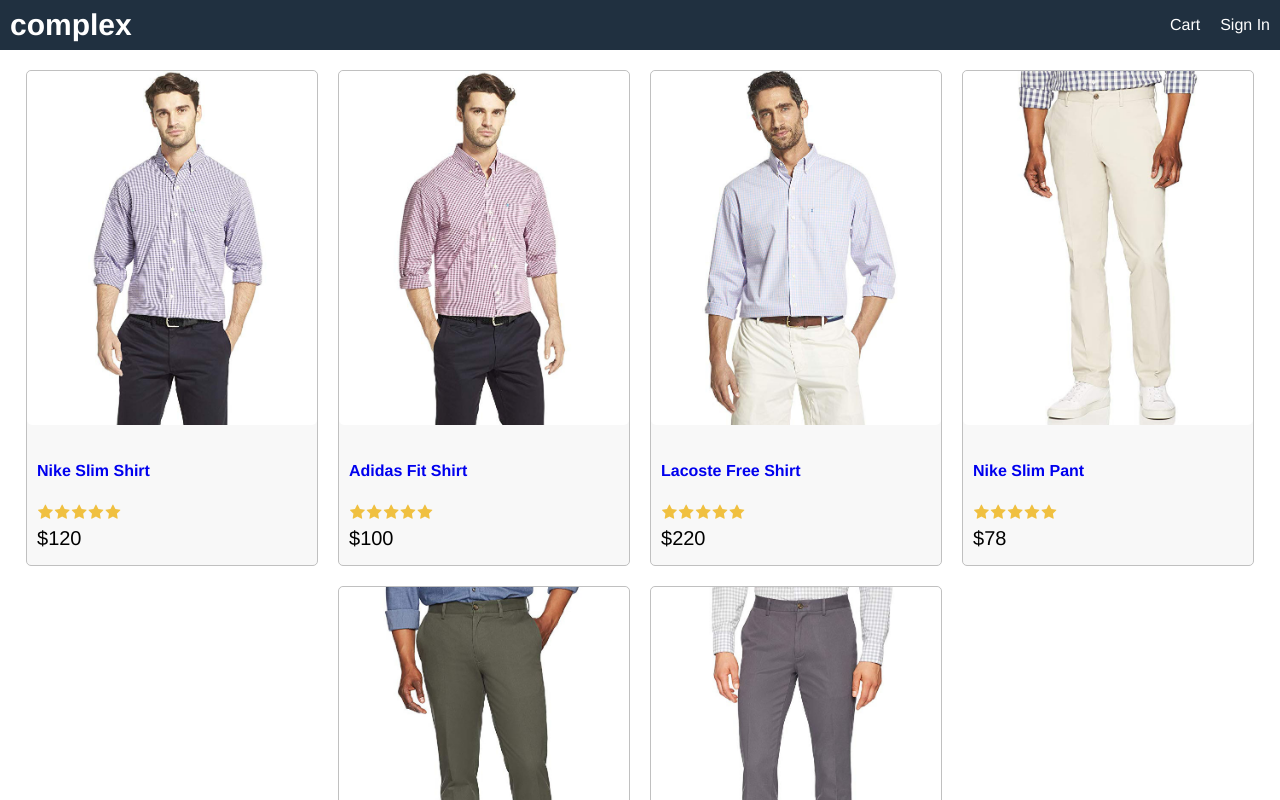
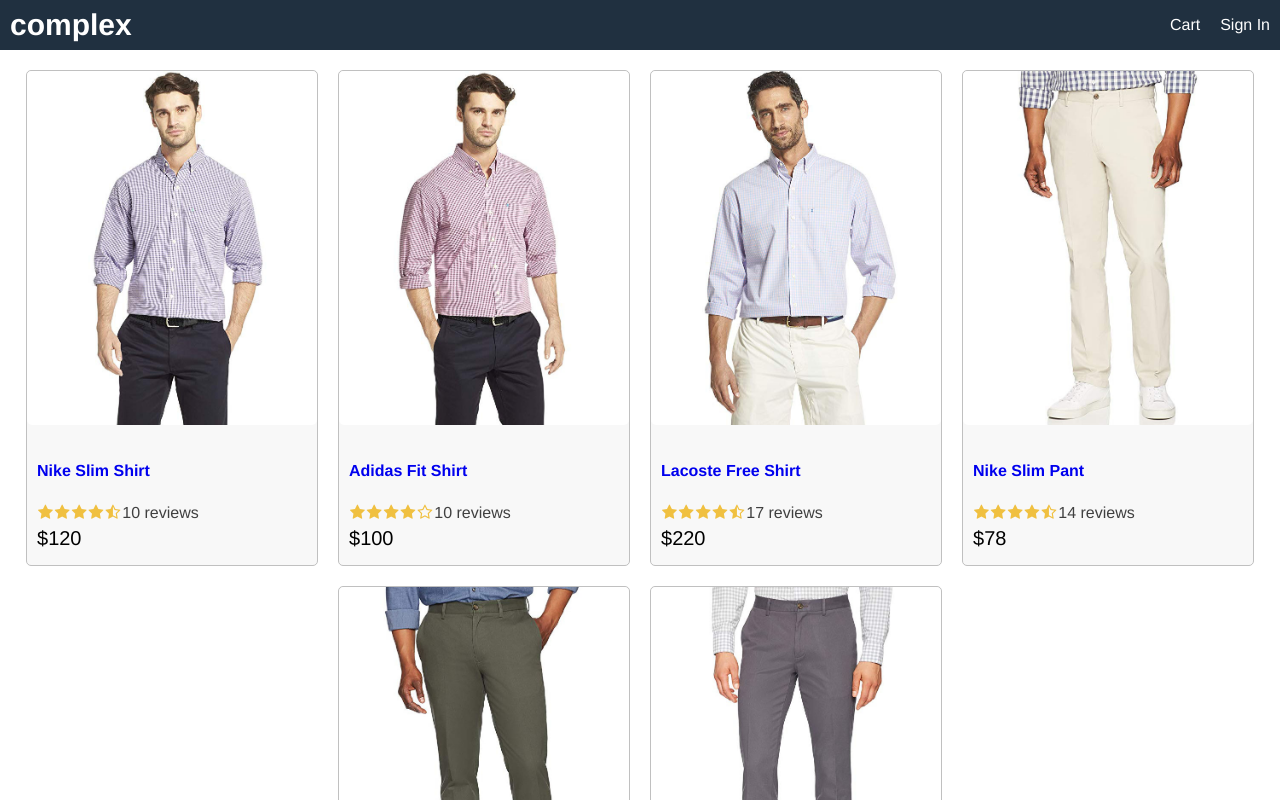
Before and after one commit to NirajanMahara/complex, a React (Create React App) app in the folder frontend/: page / in a window 1280 px wide. Shown: the top 800 px of the page. Built offline with nearby package versions, Linux system fonts and the light colour scheme.

Commit message:
build: create Rating and Product component

```diff
--- a/frontend/src/App.js
+++ b/frontend/src/App.js
@@ -1,4 +1,5 @@
 import React from 'react';
+import Product from './components/Product';
 import data from './data';
 
 function App() {
@@ -19,38 +20,7 @@
         <div>
           <div className='row center'>
             {data.products.map((product) => (
-              <div key={product._id} className='card'>
-                <a href={`/product/${product._id}`}>
-                  <img
-                    className='medium'
-                    src={product.image}
-                    alt={product.name}
-                  />
-                </a>
-                <div className='card-body'>
-                  <a href={`/product/${product._id}`}>
-                    <h2>{product.name}</h2>
-                  </a>
-                  <div className='rating'>
-                    <span>
-                      <i className='fa fa-star'></i>
-                    </span>
-                    <span>
-                      <i className='fa fa-star'></i>
-                    </span>
-                    <span>
-                      <i className='fa fa-star'></i>
-                    </span>
-                    <span>
-                      <i className='fa fa-star'></i>
-                    </span>
-                    <span>
-                      <i className='fa fa-star'></i>
-                    </span>
-                  </div>
-                  <div className='price'>${product.price}</div>
-                </div>
-              </div>
+              <Product key={product._id} product={product}></Product>
             ))}
           </div>
         </div>
--- /dev/null
+++ b/frontend/src/components/Product.js
@@ -0,0 +1,24 @@
+import React from 'react';
+import Rating from './Rating';
+
+export default function Product(props) {
+  const { product } = props;
+
+  return (
+    <div key={product._id} className='card'>
+      <a href={`/product/${product._id}`}>
+        <img className='medium' src={product.image} alt={product.name} />
+      </a>
+      <div className='card-body'>
+        <a href={`/product/${product._id}`}>
+          <h2>{product.name}</h2>
+        </a>
+        <Rating
+          rating={product.rating}
+          numReviews={product.numReviews}
+        ></Rating>
+        <div className='price'>${product.price}</div>
+      </div>
+    </div>
+  );
+}
--- /dev/null
+++ b/frontend/src/components/Rating.js
@@ -0,0 +1,66 @@
+import React from 'react';
+
+export default function Rating(props) {
+  const { rating, numReviews } = props;
+
+  return (
+    <div className='rating'>
+      <span>
+        <i
+          className={
+            rating >= 1
+              ? 'fa fa-star'
+              : rating >= 0.5
+              ? 'fa fa-star-half-o'
+              : 'fa fa-star-o'
+          }
+        ></i>
+      </span>
+      <span>
+        <i
+          className={
+            rating >= 2
+              ? 'fa fa-star'
+              : rating >= 1.5
+              ? 'fa fa-star-half-o'
+              : 'fa fa-star-o'
+          }
+        ></i>
+      </span>
+      <span>
+        <i
+          className={
+            rating >= 3
+              ? 'fa fa-star'
+              : rating >= 2.5
+              ? 'fa fa-star-half-o'
+              : 'fa fa-star-o'
+          }
+        ></i>
+      </span>
+      <span>
+        <i
+          className={
+            rating >= 4
+              ? 'fa fa-star'
+              : rating >= 3.5
+              ? 'fa fa-star-half-o'
+              : 'fa fa-star-o'
+          }
+        ></i>
+      </span>
+      <span>
+        <i
+          className={
+            rating >= 5
+              ? 'fa fa-star'
+              : rating >= 4.5
+              ? 'fa fa-star-half-o'
+              : 'fa fa-star-o'
+          }
+        ></i>
+      </span>
+      <span>{numReviews + ' reviews'}</span>
+    </div>
+  );
+}
--- a/frontend/src/index.css
+++ b/frontend/src/index.css
@@ -121,3 +121,7 @@
   color: #f0c040;
   margin: 0.1rem;
 }
+
+.rating span:last-child {
+  color: #404040;
+}
```
